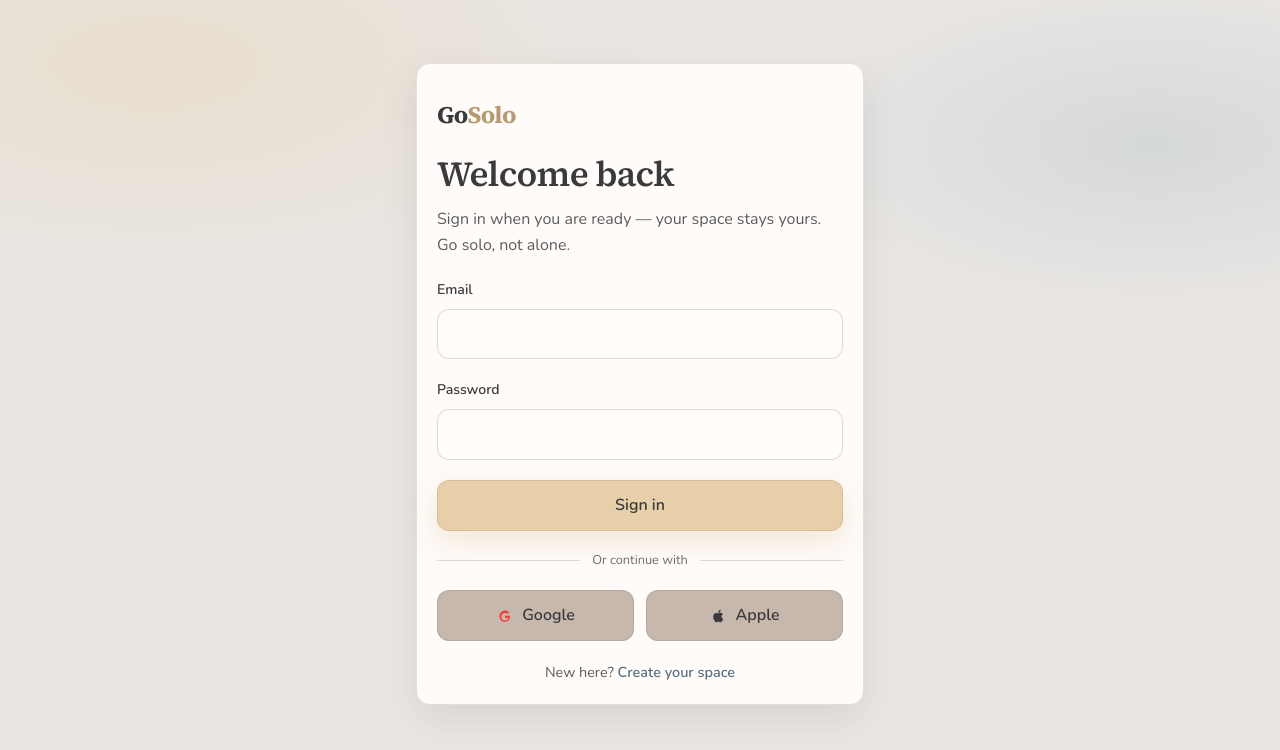
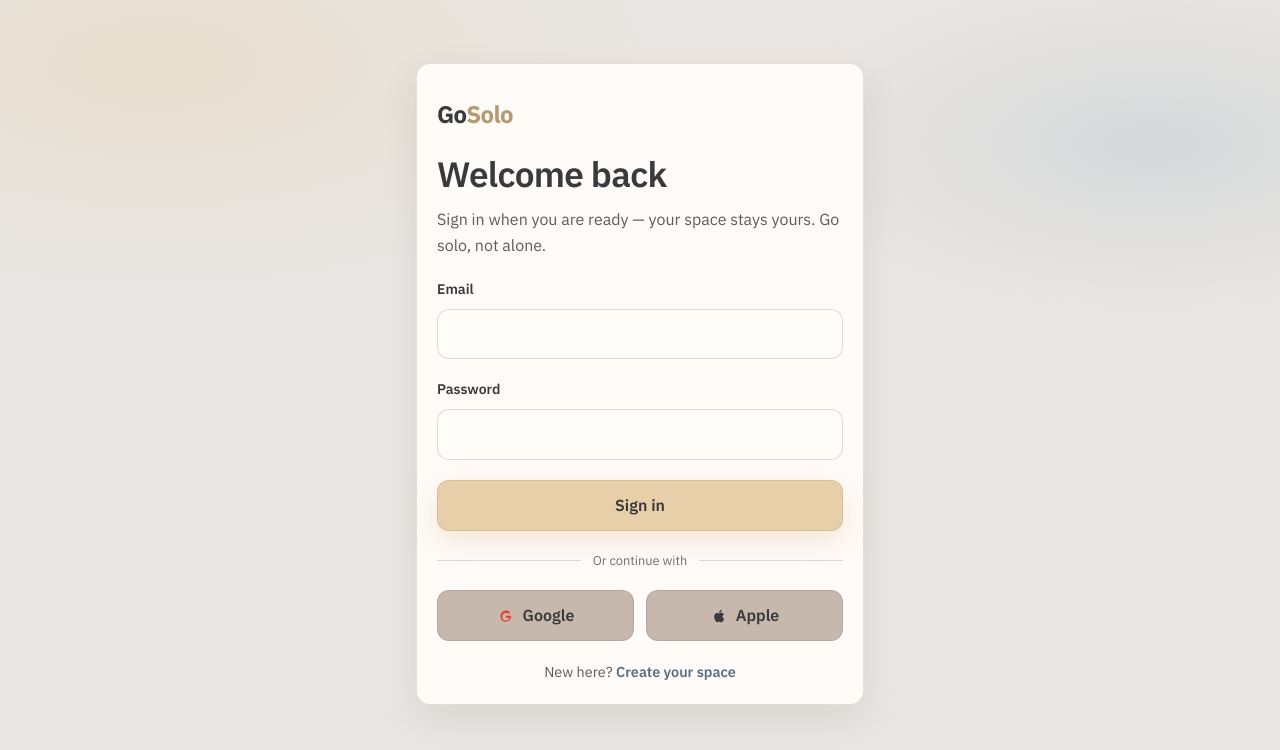
Before and after one commit to Solist-try/solo, a React (Vite) app: page /login in a window 1280 px wide. Shown: the top 750 px of the page. Built offline with nearby package versions, Linux system fonts and the light colour scheme.

Commit message:
Switch app typography to IBM Plex Sans
Load IBM Plex Sans from Google Fonts and map display, body, and legacy
GoSolo font tokens to it across the React app and Express public UI.

Co-authored-by: Solist-try <Solist-try@users.noreply.github.com>

```diff
--- a/index.html
+++ b/index.html
@@ -11,7 +11,7 @@
     <link rel="preconnect" href="https://fonts.googleapis.com" />
     <link rel="preconnect" href="https://fonts.gstatic.com" crossorigin />
     <link
-      href="https://fonts.googleapis.com/css2?family=Nunito:wght@300;400;500;600;700&family=Source+Serif+4:opsz,wght@8..60,500;8..60,600;8..60,700&display=swap"
+      href="https://fonts.googleapis.com/css2?family=IBM+Plex+Sans:wght@300;400;500;600;700&display=swap"
       rel="stylesheet"
     />
     <title>Go Solo</title>
--- a/src/pages/DesignSystem/DesignSystem.tsx
+++ b/src/pages/DesignSystem/DesignSystem.tsx
@@ -127,7 +127,7 @@ export function DesignSystem() {
           <div className={styles.sectionHead}>
             <h2 className="type-h2">Typography scale</h2>
             <p className="type-body-lg">
-              GoSoloSerif for headings, GoSoloSans for body and UI.
+              IBM Plex Sans for headings, body, and UI throughout.
             </p>
           </div>
           <div className={styles.typeList}>
--- a/src/styles/blog.css
+++ b/src/styles/blog.css
@@ -16,7 +16,7 @@
 
 .blog-header h1 {
   margin: 0;
-  font-family: var(--font-display, "Source Serif 4", Georgia, serif);
+  font-family: var(--font-display, "IBM Plex Sans", system-ui, sans-serif);
   font-size: clamp(2.35rem, 5vw, 3.25rem);
   color: #2a241f;
   letter-spacing: -0.025em;
@@ -79,7 +79,7 @@
   z-index: 1;
   margin: 0;
   max-width: 16ch;
-  font-family: var(--font-display, "Source Serif 4", Georgia, serif);
+  font-family: var(--font-display, "IBM Plex Sans", system-ui, sans-serif);
   font-size: clamp(1.9rem, 4.5vw, 2.75rem);
   line-height: 1.15;
   letter-spacing: -0.03em;
@@ -221,7 +221,7 @@
 
 .blog-card__title {
   margin: 0;
-  font-family: var(--font-display, "Source Serif 4", Georgia, serif);
+  font-family: var(--font-display, "IBM Plex Sans", system-ui, sans-serif);
   font-size: 1.3rem;
   color: #2a241f;
   line-height: 1.3;
--- a/src/styles/events.css
+++ b/src/styles/events.css
@@ -94,7 +94,7 @@
 
 .events-calendar__header h2 {
   margin: 0;
-  font-family: var(--font-display, "Source Serif 4", Georgia, serif);
+  font-family: var(--font-display, "IBM Plex Sans", system-ui, sans-serif);
   font-size: 1.35rem;
   color: #2a241f;
 }
@@ -235,7 +235,7 @@
 
 .events-card__title {
   margin: 0;
-  font-family: var(--font-display, "Source Serif 4", Georgia, serif);
+  font-family: var(--font-display, "IBM Plex Sans", system-ui, sans-serif);
   font-size: 1.35rem;
   color: #2a241f;
   line-height: 1.3;
--- a/src/styles/fonts.css
+++ b/src/styles/fonts.css
@@ -1,69 +1,20 @@
 /**
- * Brand font aliases.
- * GoSoloSerif / GoSoloSans resolve to the loaded Source Serif 4 + Nunito files
- * so design tokens can use the Go Solo names while web fonts stay CDN-hosted.
+ * IBM Plex Sans is loaded from Google Fonts in index.html.
+ * Legacy GoSolo* aliases map to IBM Plex Sans so older CSS keeps working.
  */
 
 @font-face {
   font-family: "GoSoloSerif";
-  src: local("Source Serif 4"), local("SourceSerif4-Regular");
-  font-weight: 400;
-  font-style: normal;
-  font-display: swap;
-}
-
-@font-face {
-  font-family: "GoSoloSerif";
-  src: local("Source Serif 4"), local("SourceSerif4-Medium");
-  font-weight: 500;
-  font-style: normal;
-  font-display: swap;
-}
-
-@font-face {
-  font-family: "GoSoloSerif";
-  src: local("Source Serif 4"), local("SourceSerif4-SemiBold");
-  font-weight: 600;
-  font-style: normal;
-  font-display: swap;
-}
-
-@font-face {
-  font-family: "GoSoloSerif";
-  src: local("Source Serif 4"), local("SourceSerif4-Bold");
-  font-weight: 700;
+  src: local("IBM Plex Sans"), local("IBMPlexSans");
+  font-weight: 300 700;
   font-style: normal;
   font-display: swap;
 }
 
 @font-face {
   font-family: "GoSoloSans";
-  src: local("Nunito"), local("Nunito Regular");
-  font-weight: 400;
+  src: local("IBM Plex Sans"), local("IBMPlexSans");
+  font-weight: 300 700;
   font-style: normal;
   font-display: swap;
 }
-
-@font-face {
-  font-family: "GoSoloSans";
-  src: local("Nunito Medium"), local("Nunito");
-  font-weight: 500;
-  font-style: normal;
-  font-display: swap;
-}
-
-@font-face {
-  font-family: "GoSoloSans";
-  src: local("Nunito SemiBold"), local("Nunito");
-  font-weight: 600;
-  font-style: normal;
-  font-display: swap;
-}
-
-@font-face {
-  font-family: "GoSoloSans";
-  src: local("Nunito Bold"), local("Nunito");
-  font-weight: 700;
-  font-style: normal;
-  font-display: swap;
-}
--- a/src/styles/profile.css
+++ b/src/styles/profile.css
@@ -56,7 +56,7 @@
 
 .profile-name {
   margin: 0 0 0.45rem;
-  font-family: var(--font-display, "Source Serif 4", Georgia, serif);
+  font-family: var(--font-display, "IBM Plex Sans", system-ui, sans-serif);
   font-size: clamp(1.9rem, 4vw, 2.4rem);
   color: #2a241f;
   line-height: 1.15;
@@ -77,7 +77,7 @@
 
 .profile-section-title {
   margin: 0;
-  font-family: var(--font-display, "Source Serif 4", Georgia, serif);
+  font-family: var(--font-display, "IBM Plex Sans", system-ui, sans-serif);
   font-size: 1.35rem;
   color: #2a241f;
 }
--- a/src/styles/safety.css
+++ b/src/styles/safety.css
@@ -16,7 +16,7 @@
 
 .safety-header h1 {
   margin: 0;
-  font-family: var(--font-display, "Source Serif 4", Georgia, serif);
+  font-family: var(--font-display, "IBM Plex Sans", system-ui, sans-serif);
   font-size: clamp(2.35rem, 5vw, 3.25rem);
   color: #2a241f;
   letter-spacing: -0.025em;
@@ -38,7 +38,7 @@
 
 .safety-section h2 {
   margin: 0;
-  font-family: var(--font-display, "Source Serif 4", Georgia, serif);
+  font-family: var(--font-display, "IBM Plex Sans", system-ui, sans-serif);
   font-size: 1.5rem;
   color: #2a241f;
   letter-spacing: -0.02em;
--- a/src/styles/support.css
+++ b/src/styles/support.css
@@ -16,7 +16,7 @@
 
 .support-header h1 {
   margin: 0;
-  font-family: var(--font-display, "Source Serif 4", Georgia, serif);
+  font-family: var(--font-display, "IBM Plex Sans", system-ui, sans-serif);
   font-size: clamp(2.35rem, 5vw, 3.25rem);
   color: #2a241f;
   letter-spacing: -0.025em;
@@ -38,7 +38,7 @@
 
 .support-section h2 {
   margin: 0;
-  font-family: var(--font-display, "Source Serif 4", Georgia, serif);
+  font-family: var(--font-display, "IBM Plex Sans", system-ui, sans-serif);
   font-size: 1.5rem;
   color: #2a241f;
   letter-spacing: -0.02em;
--- a/src/styles/tokens.css
+++ b/src/styles/tokens.css
@@ -161,15 +161,16 @@
   );
 
   /* --------------------------------------------------------------------------
-     Typography — GoSoloSerif (headings) · GoSoloSans (body)
+     Typography — IBM Plex Sans throughout
      -------------------------------------------------------------------------- */
-  --font-gosolo-serif: "GoSoloSerif", "Source Serif 4", "Iowan Old Style",
-    "Palatino Linotype", Georgia, serif;
-  --font-gosolo-sans: "GoSoloSans", "Nunito", "Segoe UI", system-ui, sans-serif;
-  --font-display: var(--font-gosolo-serif);
-  --font-body: var(--font-gosolo-sans);
-  --font-serif: var(--font-gosolo-serif);
-  --font-sans: var(--font-gosolo-sans);
+  --font-ibm-plex-sans: "IBM Plex Sans", "Helvetica Neue", Arial, system-ui,
+    sans-serif;
+  --font-gosolo-serif: var(--font-ibm-plex-sans);
+  --font-gosolo-sans: var(--font-ibm-plex-sans);
+  --font-display: var(--font-ibm-plex-sans);
+  --font-body: var(--font-ibm-plex-sans);
+  --font-serif: var(--font-ibm-plex-sans);
+  --font-sans: var(--font-ibm-plex-sans);
 
   --text-xs: 0.75rem;
   --text-sm: 0.875rem;
--- a/src/styles/typography.css
+++ b/src/styles/typography.css
@@ -1,4 +1,4 @@
-/* Typography utility scale — GoSoloSerif + GoSoloSans */
+/* Typography utility scale — IBM Plex Sans */
 
 .type-display {
   font-family: var(--font-gosolo-serif);
--- a/src/theme.ts
+++ b/src/theme.ts
@@ -33,16 +33,14 @@ export const colors = {
 } as const;
 
 /**
- * Typography tokens — brand names with web-font fallbacks.
- * GoSoloSerif → headings; GoSoloSans → body/UI.
+ * Typography tokens — IBM Plex Sans throughout the Go Solo app.
  */
 export const typography = {
-  fontSerif: '"GoSoloSerif", "Source Serif 4", "Iowan Old Style", Georgia, serif',
-  fontSans: '"GoSoloSans", "Nunito", "Segoe UI", system-ui, sans-serif',
-  /** @deprecated use fontSerif */
-  fontDisplay: '"GoSoloSerif", "Source Serif 4", "Iowan Old Style", Georgia, serif',
-  /** @deprecated use fontSans */
-  fontBody: '"GoSoloSans", "Nunito", "Segoe UI", system-ui, sans-serif',
+  fontFamily: '"IBM Plex Sans", "Helvetica Neue", Arial, system-ui, sans-serif',
+  fontSerif: '"IBM Plex Sans", "Helvetica Neue", Arial, system-ui, sans-serif',
+  fontSans: '"IBM Plex Sans", "Helvetica Neue", Arial, system-ui, sans-serif',
+  fontDisplay: '"IBM Plex Sans", "Helvetica Neue", Arial, system-ui, sans-serif',
+  fontBody: '"IBM Plex Sans", "Helvetica Neue", Arial, system-ui, sans-serif',
   size: {
     xs: "0.75rem",
     sm: "0.875rem",
```
Also changed, not shown: 2 other files (tests, documents, lock files or other folders).
